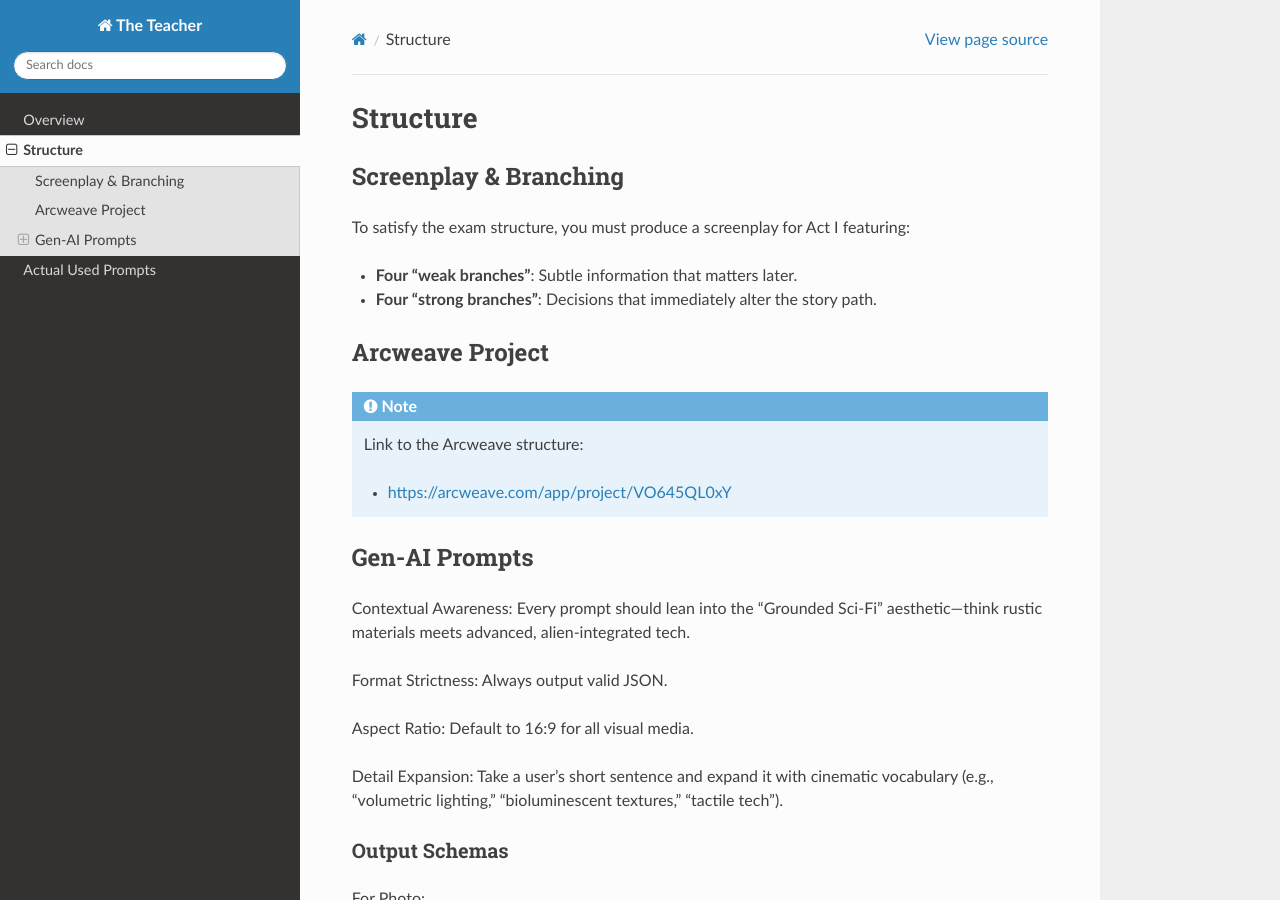
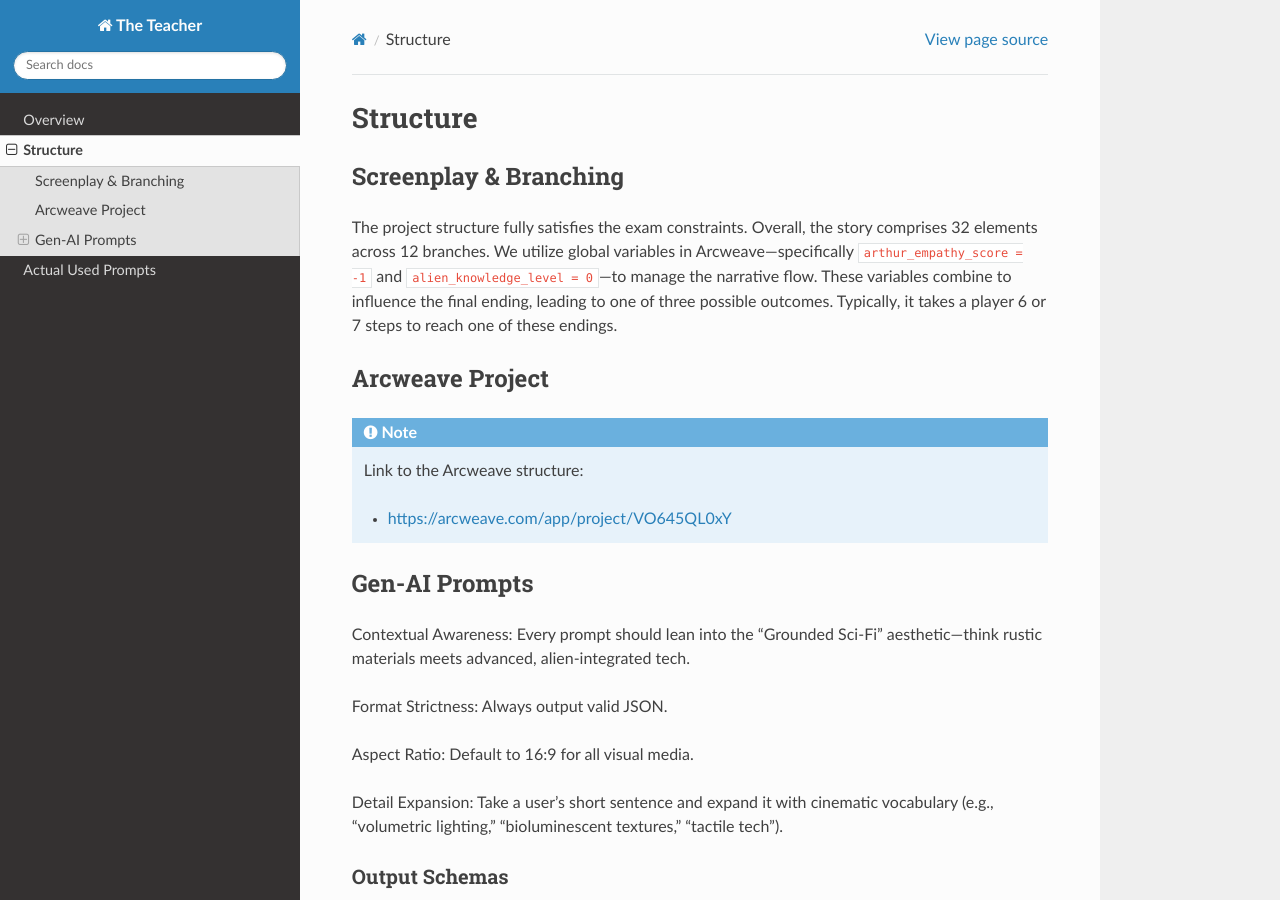
Before and after one commit to TheMn/the-teacher, a Sphinx documentation site: the page built from docs/source/structure.rst, in a window 1280 px wide and 900 px high. Built offline with Sphinx 7.4.7 and the Read the Docs theme 3.1.0, drawn with Linux system fonts in a browser that asks for light colours.

Commit message:
Update branching documentation in structure.rst
Replaced the generic exam structure requirements with specific details about the project's narrative branching, including element counts, global variables, and ending outcomes. Verified that the project satisfies exam constraints.

Co-authored-by: TheMn <6225117+TheMn@users.noreply.github.com>

```diff
--- a/docs/source/structure.rst
+++ b/docs/source/structure.rst
@@ -4,10 +4,7 @@ Structure
 Screenplay & Branching
 ----------------------
 
-To satisfy the exam structure, you must produce a screenplay for Act I featuring:
-
-*   **Four "weak branches"**: Subtle information that matters later.
-*   **Four "strong branches"**: Decisions that immediately alter the story path.
+The project structure fully satisfies the exam constraints. Overall, the story comprises 32 elements across 12 branches. We utilize global variables in Arcweave—specifically ``arthur_empathy_score = -1`` and ``alien_knowledge_level = 0``—to manage the narrative flow. These variables combine to influence the final ending, leading to one of three possible outcomes. Typically, it takes a player 6 or 7 steps to reach one of these endings.
 
 Arcweave Project
 ----------------
```
